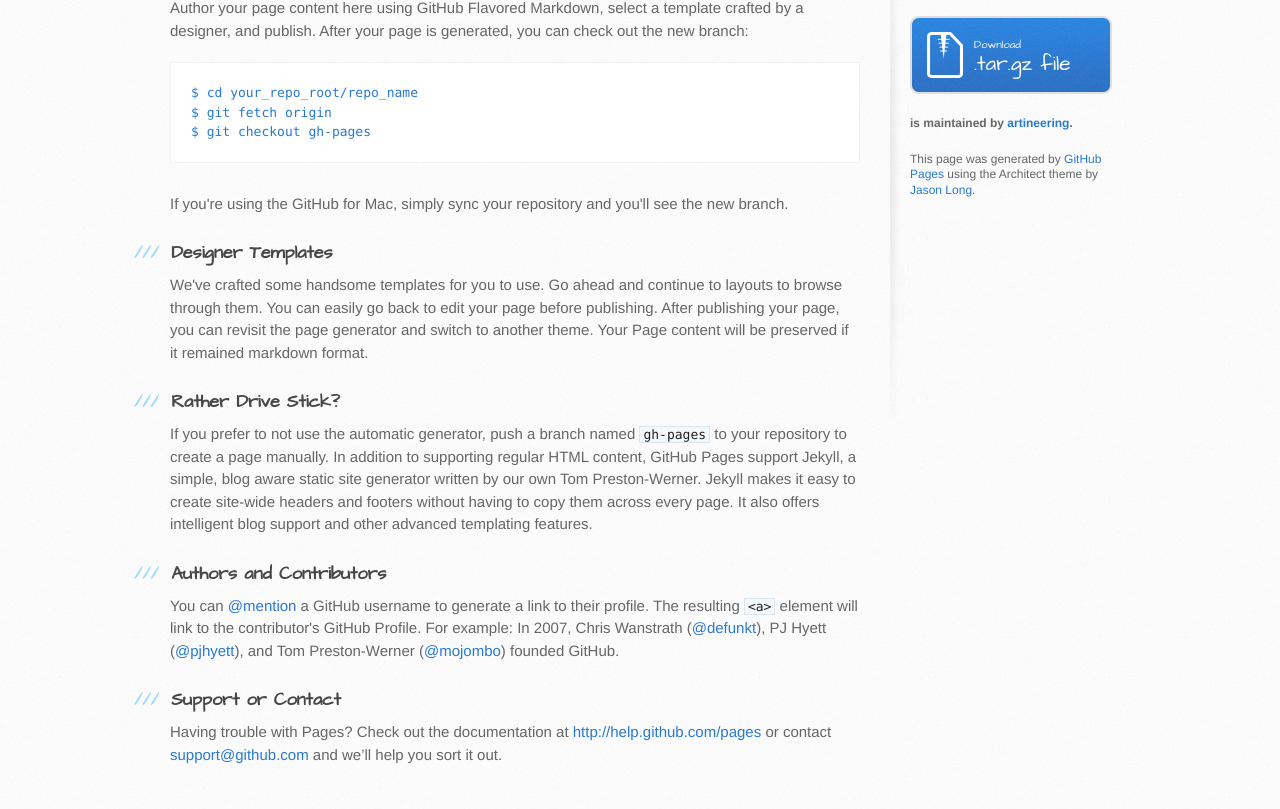
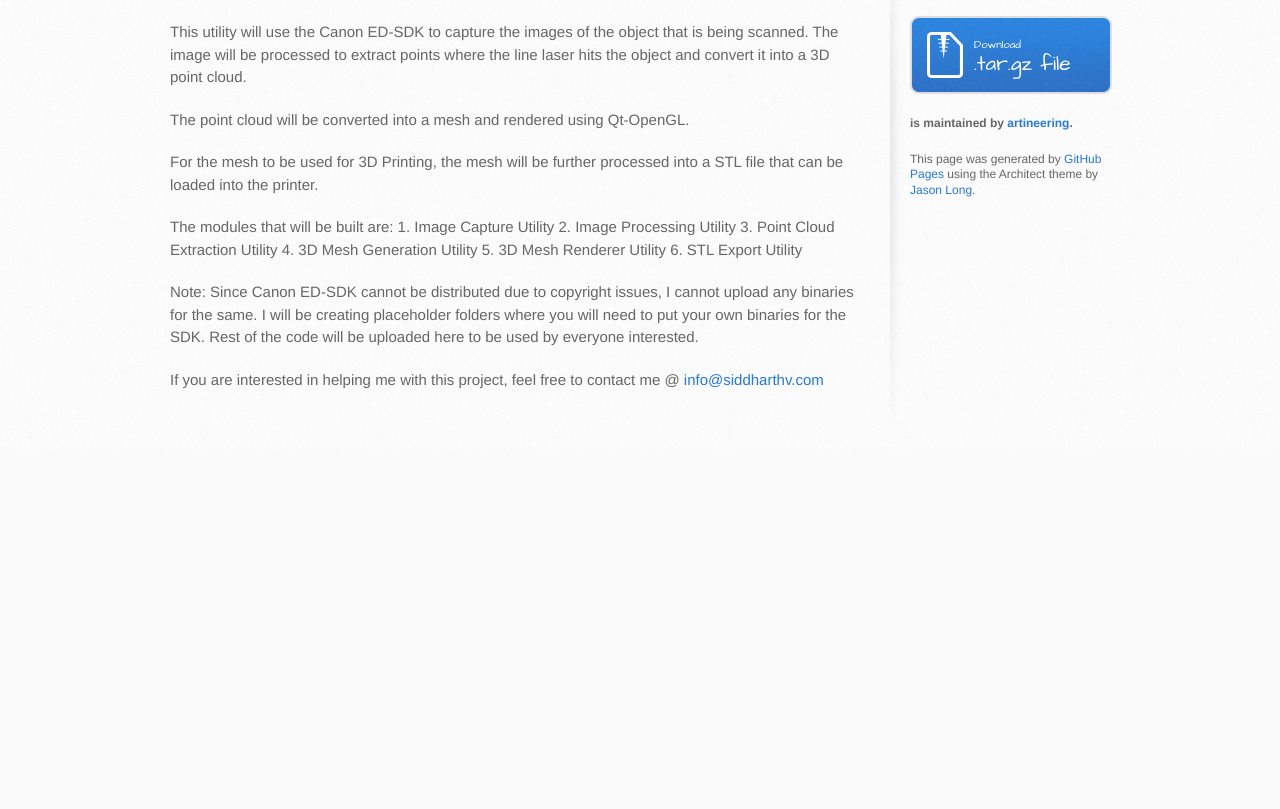
Before and after one commit to jinghuaguo/Qt-Scanner, a plain HTML site: page index.html in a window 1280 px wide. Shown: the part 350-1159 px from the top of the page. After the commit the page ends 800 px from the top, so only its background shows below. Drawn offline with Linux system fonts and the light colour scheme.

```diff
--- a/index.html
+++ b/index.html
@@ -28,37 +28,28 @@
     <div id="content-wrapper">
       <div class="inner clearfix">
         <section id="main-content">
-          <h3>
-<a name="welcome-to-github-pages" class="anchor" href="#welcome-to-github-pages"><span class="octicon octicon-link"></span></a>Welcome to GitHub Pages.</h3>
+          <h1>
+<a name="qt-scanner" class="anchor" href="#qt-scanner"><span class="octicon octicon-link"></span></a>Qt-Scanner</h1>
 
-<p>This automatic page generator is the easiest way to create beautiful pages for all of your projects. Author your page content here using GitHub Flavored Markdown, select a template crafted by a designer, and publish. After your page is generated, you can check out the new branch:</p>
+<p>This is an experimental 3D-Scanner tool built using Canon ED-SDK and Qt.</p>
 
-<pre><code>$ cd your_repo_root/repo_name
-$ git fetch origin
-$ git checkout gh-pages
-</code></pre>
+<p>This utility will use the Canon ED-SDK to capture the images of the object that is being scanned. The image will be processed to extract points where the line laser hits the object and convert it into a 3D point cloud.</p>
 
-<p>If you're using the GitHub for Mac, simply sync your repository and you'll see the new branch.</p>
+<p>The point cloud will be converted into a mesh and rendered using Qt-OpenGL. </p>
 
-<h3>
-<a name="designer-templates" class="anchor" href="#designer-templates"><span class="octicon octicon-link"></span></a>Designer Templates</h3>
+<p>For the mesh to be used for 3D Printing, the mesh will be further processed into a STL file that can be loaded into the printer.</p>
 
-<p>We've crafted some handsome templates for you to use. Go ahead and continue to layouts to browse through them. You can easily go back to edit your page before publishing. After publishing your page, you can revisit the page generator and switch to another theme. Your Page content will be preserved if it remained markdown format.</p>
+<p>The modules that will be built are:
+1. Image Capture Utility
+2. Image Processing Utility
+3. Point Cloud Extraction Utility
+4. 3D Mesh Generation Utility
+5. 3D Mesh Renderer Utility
+6. STL Export Utility</p>
 
-<h3>
-<a name="rather-drive-stick" class="anchor" href="#rather-drive-stick"><span class="octicon octicon-link"></span></a>Rather Drive Stick?</h3>
+<p>Note: Since Canon ED-SDK cannot be distributed due to copyright issues, I cannot upload any binaries for the same. I will be creating placeholder folders where you will need to put your own binaries for the SDK. Rest of the code will be uploaded here to be used by everyone interested.</p>
 
-<p>If you prefer to not use the automatic generator, push a branch named <code>gh-pages</code> to your repository to create a page manually. In addition to supporting regular HTML content, GitHub Pages support Jekyll, a simple, blog aware static site generator written by our own Tom Preston-Werner. Jekyll makes it easy to create site-wide headers and footers without having to copy them across every page. It also offers intelligent blog support and other advanced templating features.</p>
-
-<h3>
-<a name="authors-and-contributors" class="anchor" href="#authors-and-contributors"><span class="octicon octicon-link"></span></a>Authors and Contributors</h3>
-
-<p>You can <a href="https://github.com/blog/821" class="user-mention">@mention</a> a GitHub username to generate a link to their profile. The resulting <code>&lt;a&gt;</code> element will link to the contributor's GitHub Profile. For example: In 2007, Chris Wanstrath (<a href="https://github.com/defunkt" class="user-mention">@defunkt</a>), PJ Hyett (<a href="https://github.com/pjhyett" class="user-mention">@pjhyett</a>), and Tom Preston-Werner (<a href="https://github.com/mojombo" class="user-mention">@mojombo</a>) founded GitHub.</p>
-
-<h3>
-<a name="support-or-contact" class="anchor" href="#support-or-contact"><span class="octicon octicon-link"></span></a>Support or Contact</h3>
-
-<p>Having trouble with Pages? Check out the documentation at <a href="http://help.github.com/pages">http://help.github.com/pages</a> or contact <a href="mailto:support@github.com">support@github.com</a> and we’ll help you sort it out.</p>
+<p>If you are interested in helping me with this project, feel free to contact me @ <a href="mailto:info@siddharthv.com">info@siddharthv.com</a></p>
         </section>
 
         <aside id="sidebar">
```
Also changed, not shown: params.json (+1 -1 lines).
